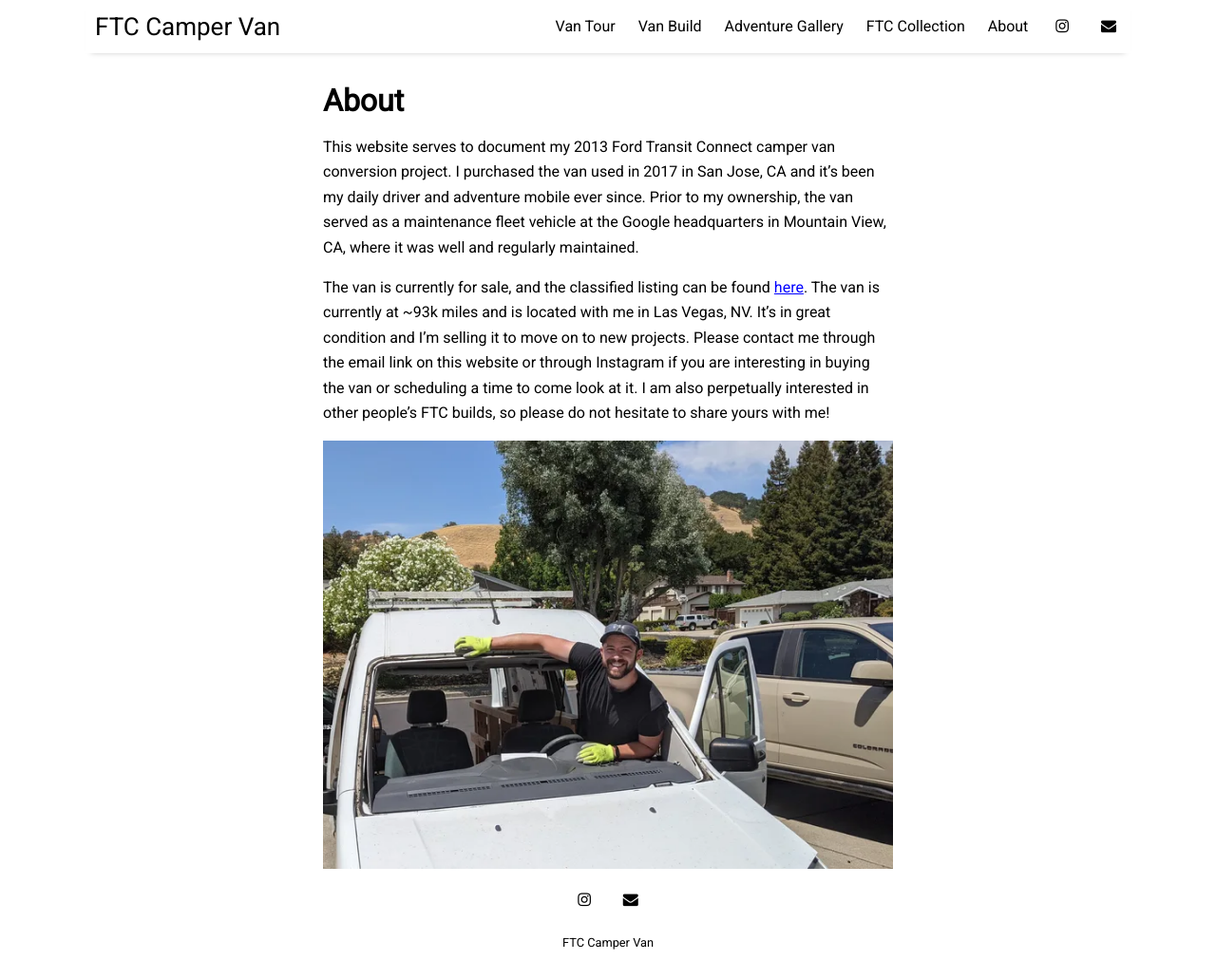
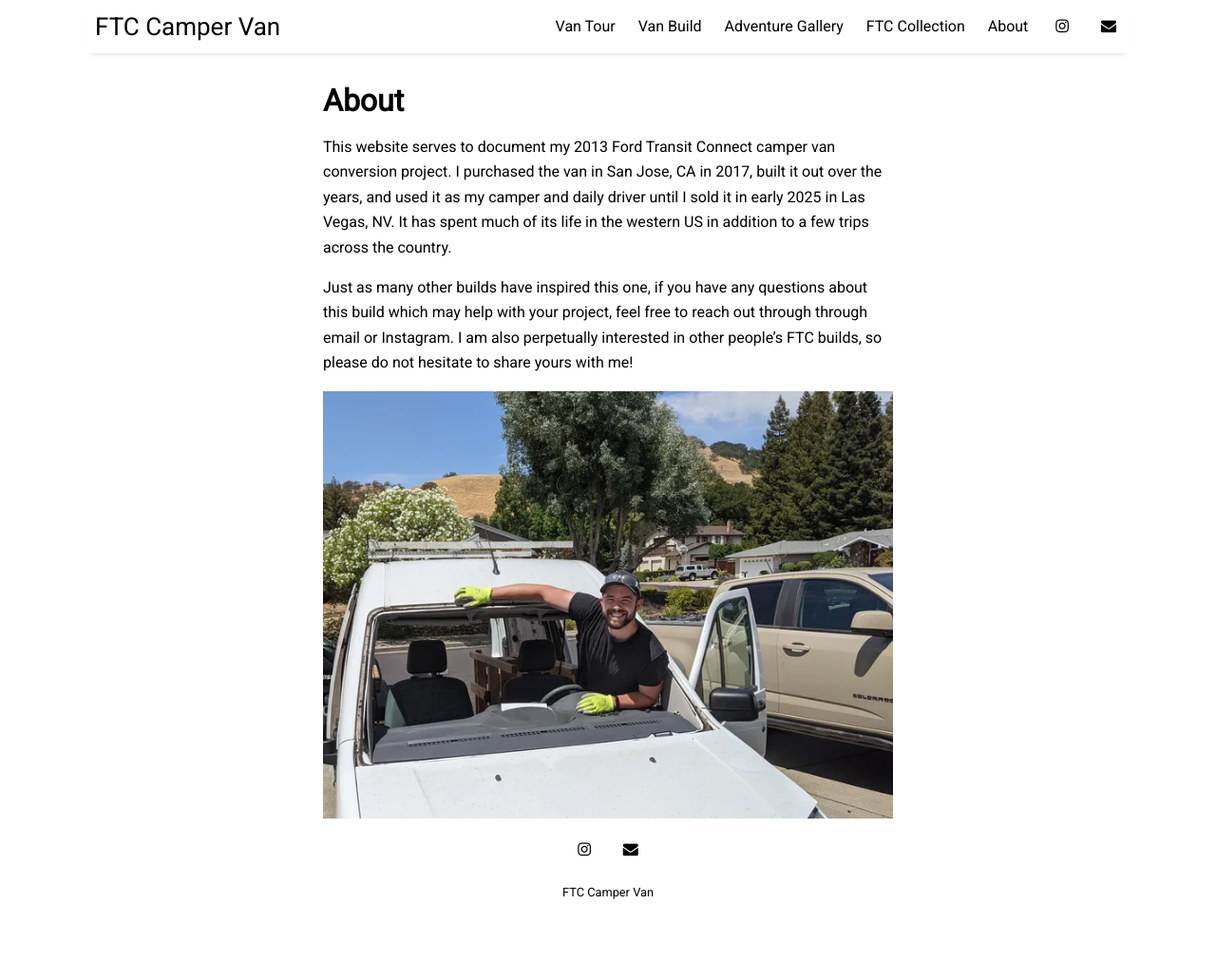
Before and after one commit to 00bradw/vanSite, a Jekyll site: the page built from pages/about.md, in a window 1280 px wide and 1031 px high. Shown: the whole window at 95% size. Built offline with Jekyll 4.4.1, drawn with Linux system fonts in a browser that asks for light colours; nearby versions of some CDN libraries.

Commit message:
update about page.

```diff
--- a/pages/about.md
+++ b/pages/about.md
@@ -4,10 +4,9 @@ title: About
 permalink: /about
 ---
 
-This website serves to document my 2013 Ford Transit Connect camper van conversion project. I purchased the van used in 2017 in San Jose, CA and it's been my daily driver and adventure mobile ever since. Prior to my ownership, the van served as a maintenance fleet vehicle at the Google headquarters in Mountain View, CA, where it was well and regularly maintained.
+This website serves to document my 2013 Ford Transit Connect camper van conversion project. I purchased the van in San Jose, CA in 2017, built it out over the years, and used it as my camper and daily driver until I sold it in early 2025 in Las Vegas, NV. It has spent much of its life in the western US in addition to a few trips across the country.
 
-The van is currently for sale, and the classified listing can be found <a href="https://lasvegas.craigslist.org/cto/d/las-vegas-2013-ford-transit-connect/7815965774.html" style="color:blue;">here</a>.
- The van is currently at ~93k miles and is located with me in Las Vegas, NV. It's in great condition and I'm selling it to move on to new projects. Please contact me through the email link on this website or through Instagram if you are interesting in buying the van or scheduling a time to come look at it. I am also perpetually interested in other people's FTC builds, so please do not hesitate to share yours with me!
+Just as many other builds have inspired this one, if you have any questions about this build which may help with your project, feel free to reach out through through email or Instagram. I am also perpetually interested in other people's FTC builds, so please do not hesitate to share yours with me!
 
 <figure>
   <img src="../assets/img/about/PXL_20210728_185815915.MP.webp" >
```
